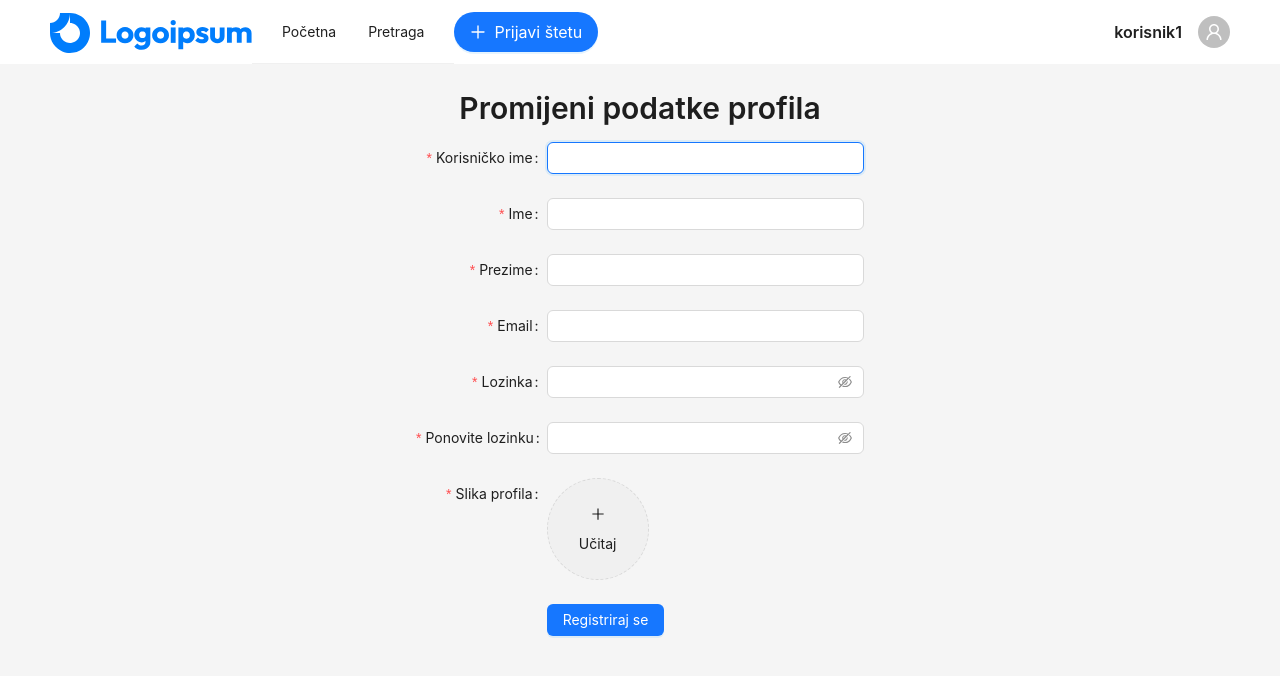
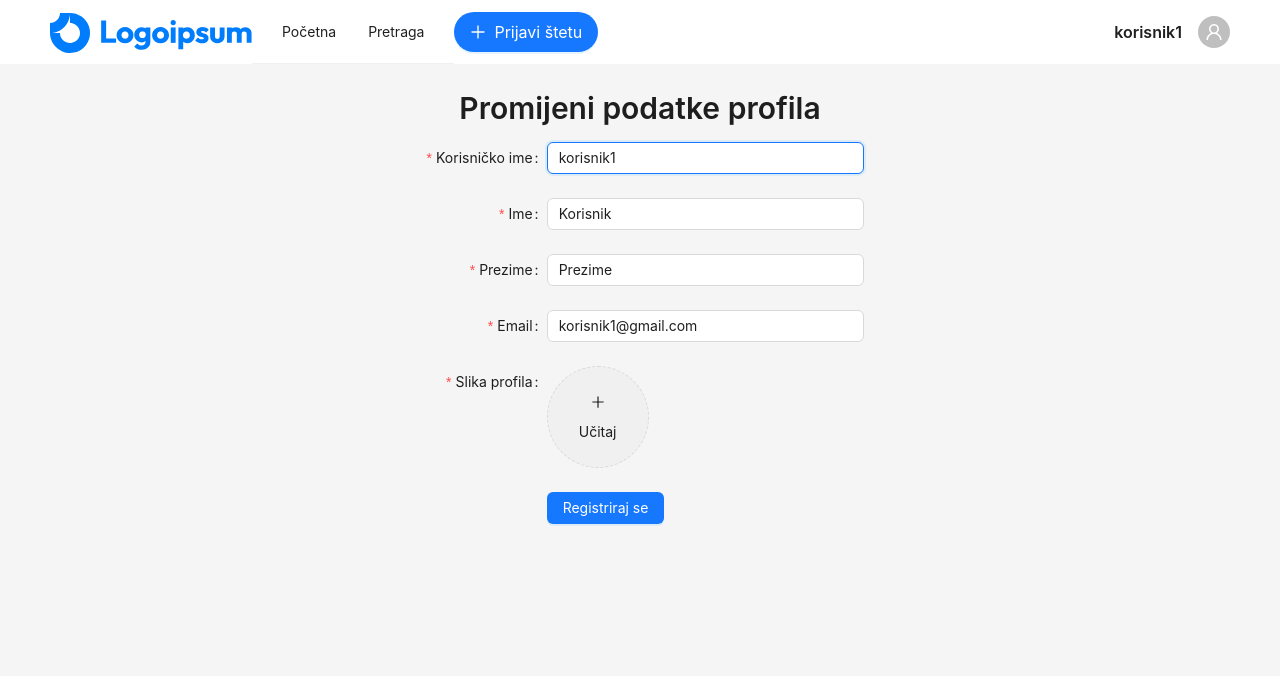
Before and after one commit to VelicanstveniTimRaketa/prijava-ostecenja-javnih-povrsina, a React (Vite) app in the folder frontend/: page /profile/edit in a window 1280 px wide. Shown: the top 676 px of the page. Built offline with nearby package versions, Linux system fonts and the light colour scheme.

Commit message:
front: feat: Edit profile now shows current user data

```diff
--- a/frontend/src/components/UserForm.tsx
+++ b/frontend/src/components/UserForm.tsx
@@ -9,6 +9,8 @@ import { PlusOutlined } from "@ant-design/icons";
 import { UserNoID } from "../utils/types";
 
 interface UserFormProps {
+  initialData?: UserNoID;
+  noPassword?: boolean;
   onSubmit: (user: UserNoID) => void;
 }
 
@@ -55,6 +57,7 @@ function UserForm(props: UserFormProps) {
     <Form
       id="register"
       form={form}
+      initialValues={props.initialData}
       onFinish={onSubmit}
       labelCol={{ span: 7 }}
       wrapperCol={{ span: 20 }}
@@ -72,6 +75,7 @@ function UserForm(props: UserFormProps) {
       <Form.Item label="Email: " name="email" rules={[{ required: true, type: "email", message: "Molimo unesite važeći email" }]}>
         <Input />
       </Form.Item>
+      {!props.noPassword && <>
         <Form.Item label="Lozinka: " name="password" hasFeedback rules={[{ required: true, message: "Molimo unesite svoju lozinku" }]}>
           <Input.Password />
         </Form.Item>
@@ -84,6 +88,7 @@ function UserForm(props: UserFormProps) {
         >
           <Input.Password />
         </Form.Item>
+      </>}
       <Form.Item label="Slika profila: " name="avatar" valuePropName="avatar" hasFeedback rules={[{ required: true, message: "Molimo učitajte sliku profila" }]}>
         <Upload
           name="avatar"
--- a/frontend/src/views/EditProfile.tsx
+++ b/frontend/src/views/EditProfile.tsx
@@ -15,7 +15,7 @@ function EditProfile() {
     <Layout>
       <Content style={{ display: "flex", alignItems: "center", flexDirection: "column", flex: "1", width: "100%" }}>
         <Typography.Title level={2}>Promijeni podatke profila</Typography.Title>
-        <UserForm onSubmit={() => navigate("/")} />
+        <UserForm initialData={user} noPassword onSubmit={() => navigate("/")} />
       </Content>
     </Layout>
   );
```
Lines whose indentation alone changed are shown as unchanged.
